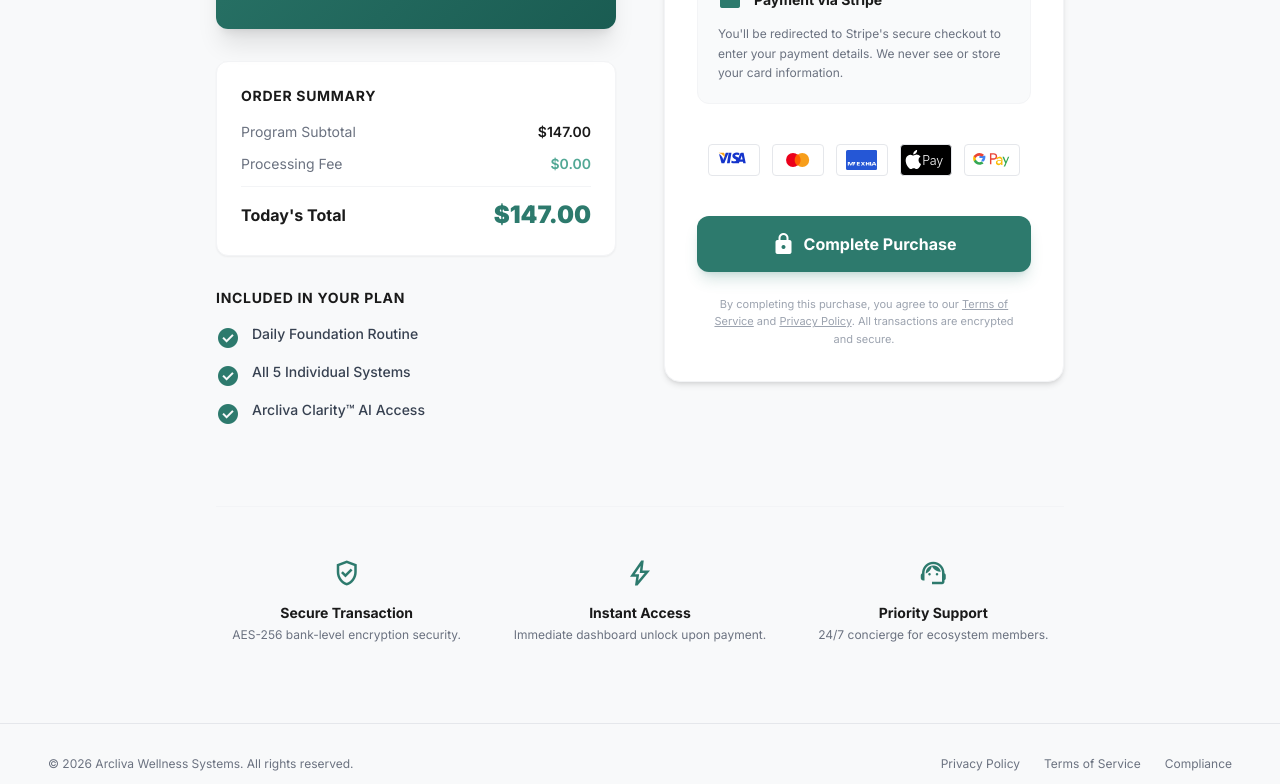
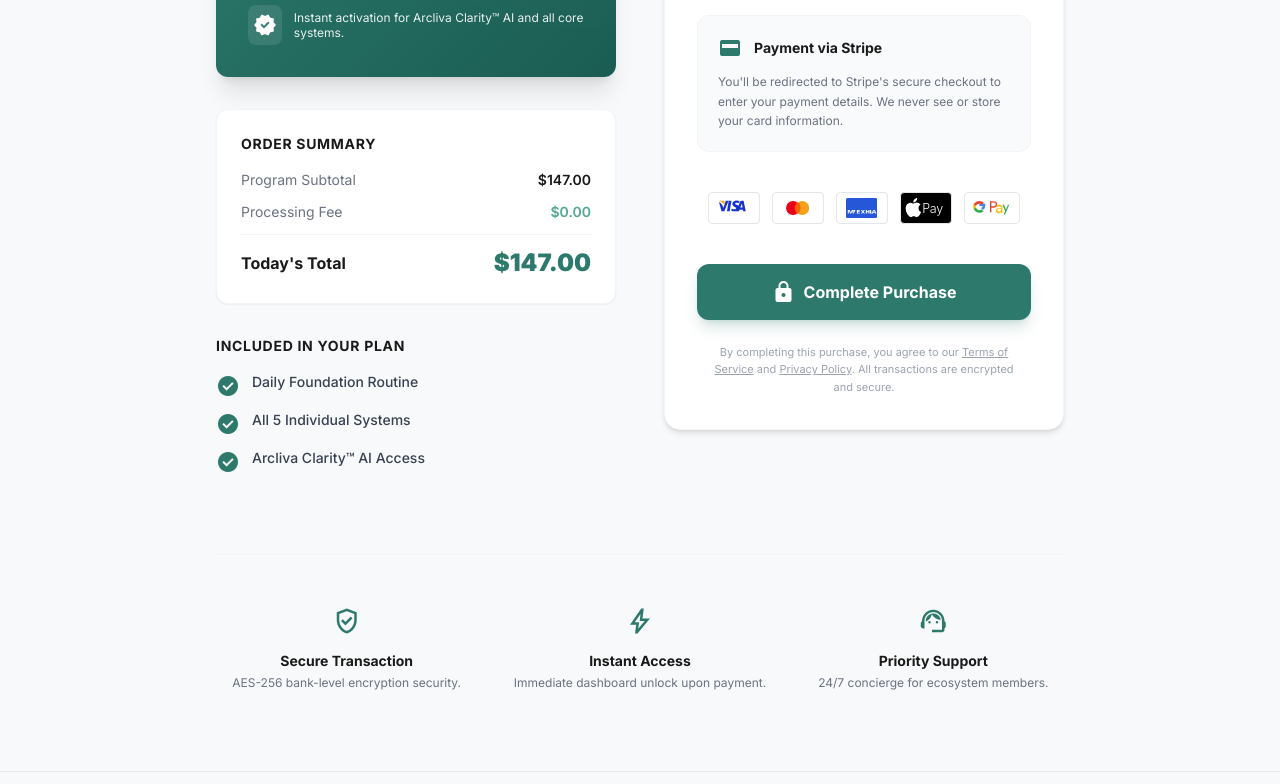
Before and after one commit to printistjr/arcliva-site, a website: page checkout.html in a window 1280 px wide. Shown: the part 456-1240 px from the top of the page. Drawn offline with nearby package versions, Linux system fonts and the light colour scheme.

Commit message:
Fix checkout top padding - separate pt from pb

```diff
--- a/checkout.html
+++ b/checkout.html
@@ -124,7 +124,7 @@
 (function(){var btn=document.getElementById('mobile-menu-btn');var menu=document.getElementById('mobile-menu');if(btn&&menu){btn.addEventListener('click',function(){menu.classList.toggle('hidden');var icon=btn.querySelector('.material-symbols-outlined');icon.textContent=menu.classList.contains('hidden')?'menu':'close';});}})();
 </script>
 
-<main class="max-w-4xl mx-auto px-6 pt-20 py-12 md:py-20">
+<main class="max-w-4xl mx-auto px-6 pt-32 pb-12 md:pb-20">
 <!-- Header Section -->
 <header class="text-center mb-12">
 <h1 class="text-4xl md:text-5xl font-extrabold tracking-tight mb-2 text-charcoal" style="">The Ecosystem</h1>
```
